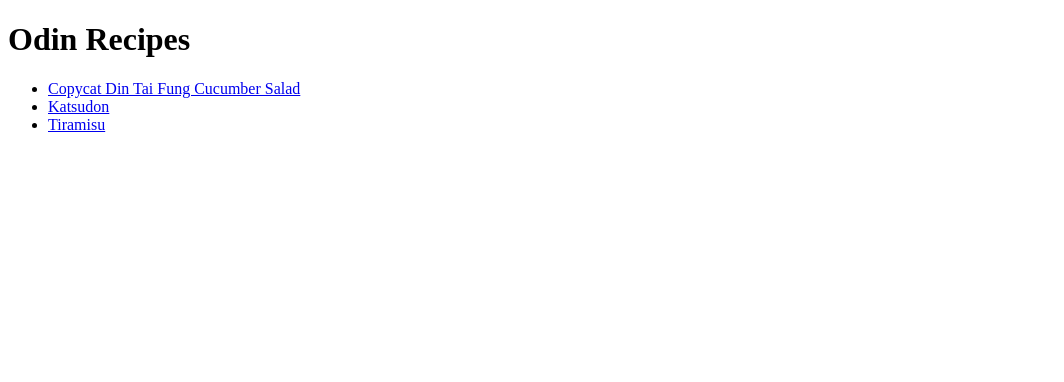
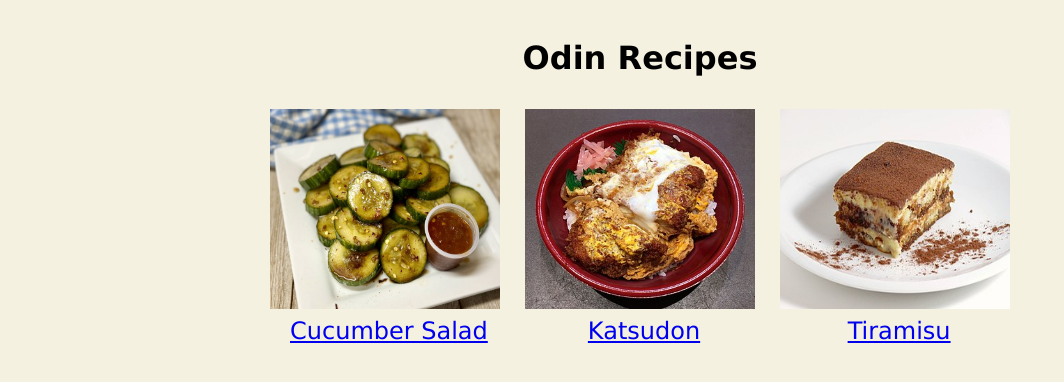
Before and after one commit to ccajr/odin-recipes, a plain HTML site: page index.html in a window 1280 px wide. Shown: the whole page, without its empty margins (0-1064 px from the left). Drawn offline with Linux system fonts and the light colour scheme.

Commit message:
Add minor styling

```diff
--- /dev/null
+++ b/css/style.css
@@ -0,0 +1,56 @@
+body {
+    background: rgb(244, 241, 224);
+    font-family: Verdana, sans-serif;
+    box-sizing: border-box;
+}
+
+.content {
+    max-width: 800px;
+    margin: 0 auto;
+    padding: 10px;
+}
+
+.main {
+    text-align: center;
+}
+
+.card {
+    display: inline-block;
+    margin: 10px;
+    font-size: 24px;
+    width: 230px;
+    height: 200px;
+}
+
+.card img {
+    width: 100%;
+    height: 100%;
+    margin-bottom: 8px;
+}
+
+span {
+    margin-left: 8px;
+}
+
+img {
+    display: block;
+    margin-left: auto;
+    margin-right: auto;
+    width: 50%;
+}
+
+h1 {
+    text-align: center;
+}
+
+p {
+    padding-left: 20px;
+}
+
+p,
+ol,
+ul {
+    background-color: hsla(34, 57%, 70%, 40%);
+    padding-top: 8px;
+    padding-bottom: 8px;
+}
--- a/index.html
+++ b/index.html
@@ -3,14 +3,32 @@
 <head>
     <meta charset="UTF-8">
     <meta name="viewport" content="width=device-width, initial-scale=1.0">
+    <link rel="stylesheet" href="css/style.css">
     <title>Odin Recipes</title>
 </head>
 <body>
-    <h1>Odin Recipes</h1>
-    <ul>
-        <li><a href="recipes/cucumber-salad.html">Copycat Din Tai Fung Cucumber Salad</a></li>
-        <li><a href="recipes/katsudon.html">Katsudon</a></li>
-        <li><a href="recipes/tiramisu.html">Tiramisu</a></li>
-    </ul>
+    <div class="content">
+        <h1>Odin Recipes</h1>
+        <div class="main">
+            <div class="card">
+                <a href="recipes/cucumber-salad.html">
+                    <img src="images/cucumber-salad.jpg" alt="white square plate with sliced cucumber salad in chili sesame vinaigrette">
+                    <span>Cucumber Salad</span>
+                </a>
+            </div>
+            <div class="card">
+                <a href="recipes/katsudon.html">
+                    <img src="images/katsudon.jpg" alt="katsudon">
+                    <span>Katsudon</span>
+                </a>
+            </div>
+            <div class="card">
+                <a href="recipes/tiramisu.html">
+                    <img src="images/tiramisu.jpg" alt="Tiramisu">
+                    <span>Tiramisu</span>
+                </a>
+            </div>
+        </div>
+    </div>
 </body>
 </html>
```
Also changed, not shown: recipes/cucumber-salad.html (+4 -1 lines), recipes/katsudon.html (+5 -0 lines), recipes/tiramisu.html (+3 -0 lines).
